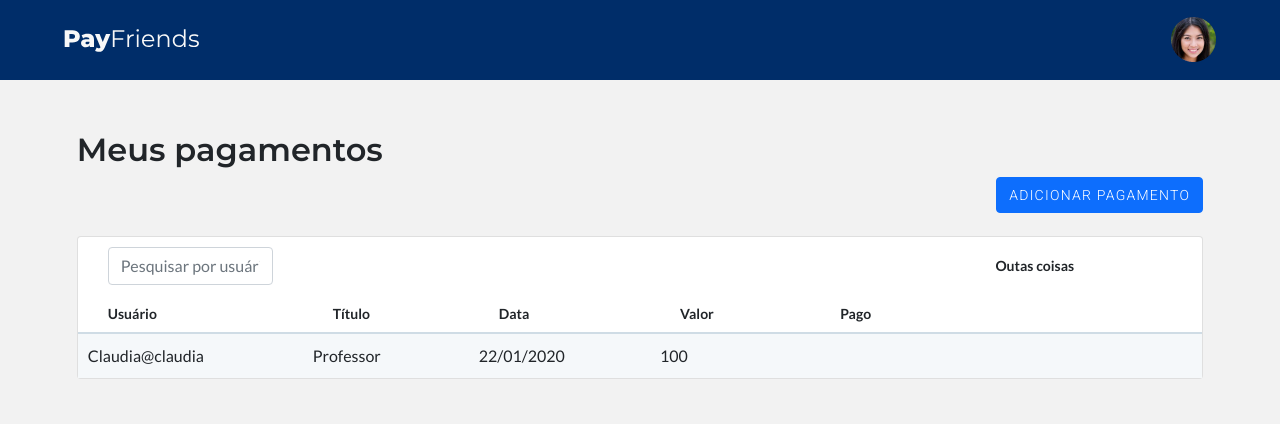
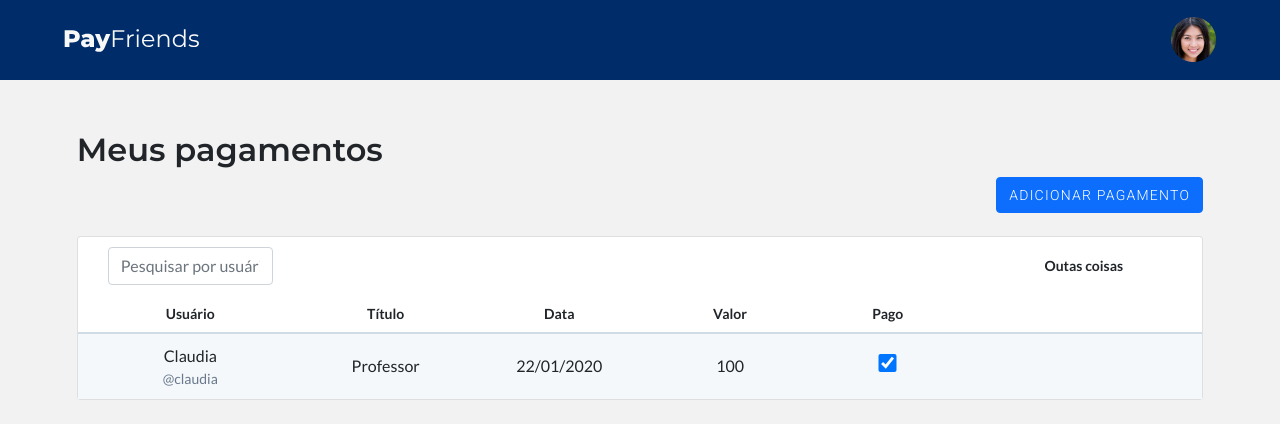
Before and after one commit to freitasdfb/picpay-front-test, a React (Create React App) app: page /pagamentos in a window 1280 px wide. Shown: the top 424 px of the page. Built offline with nearby package versions, Linux system fonts and the light colour scheme.

Commit message:
:lipstick: Melhorias na tabela

```diff
--- a/src/components/table/index.js
+++ b/src/components/table/index.js
@@ -34,13 +34,19 @@ function TablePic(props) {
             props.userObj.map(user => (
               <tr>
                 <td>
-                  {user.name}
-                  {user.nickname}
+                  <div>
+                    {user.name}
+                    <div style={{ fontSize: '14px', color: '#69788C' }}>
+                      {user.nickname}
+                    </div>
+                  </div>
                 </td>
                 <td>{user.title}</td>
                 <td>{user.date}</td>
                 <td>{user.value}</td>
-                <td>{user.paid}</td>
+                <td>
+                  <input style={{ height: '18px', width: '100%'}} type="checkbox" checked={user.paid} readable />
+                </td>
                 <td></td>
               </tr>
             ))
--- a/src/components/table/styles.js
+++ b/src/components/table/styles.js
@@ -9,6 +9,7 @@ export const PicTable = styled.table`
 
   td {
     padding: 10px;
+    text-align: center;
   }
 
   #mainHead th {
@@ -23,6 +24,7 @@ export const PicTable = styled.table`
     line-height: 17px;
     text-align: left;
     padding: 10px 30px;
+    text-align: center
   }
 
   tbody>tr:nth-child(odd)>td,
--- a/src/pages/Pagamentos/index.js
+++ b/src/pages/Pagamentos/index.js
@@ -15,7 +15,7 @@ function Pagamentos() {
     "title": 'Professor',
     "date": '22/01/2020',
     "value": 100,
-    "paid": false
+    "paid": true
   }]);
 
   function handleAddUserObj(user) {
```
